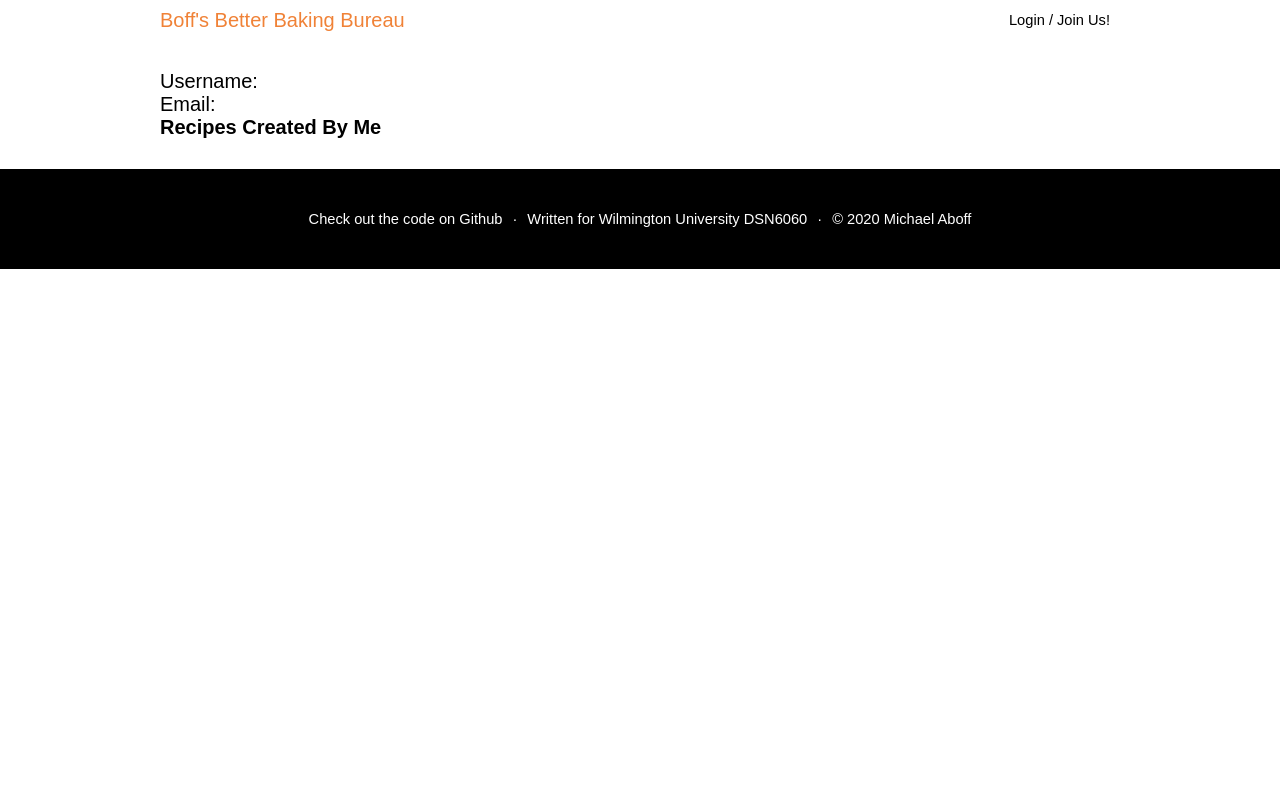
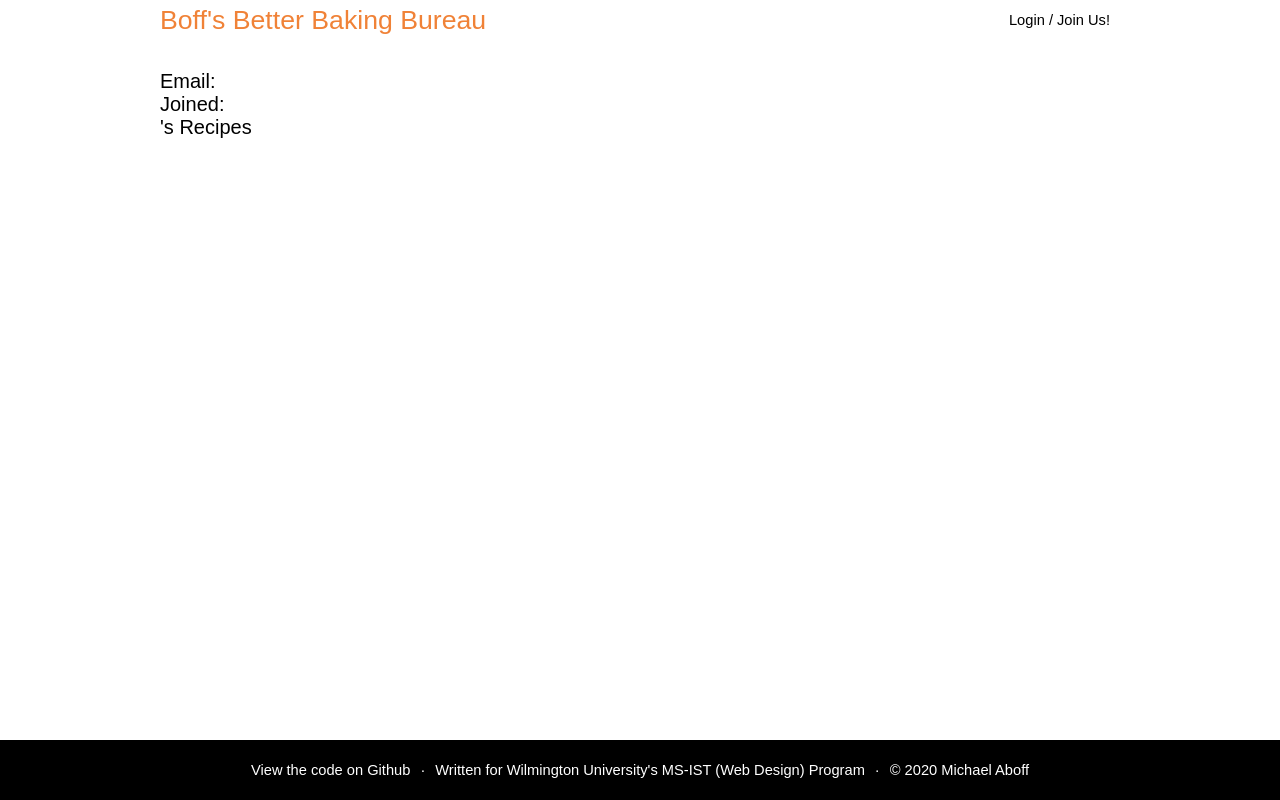
Before and after one commit to mwaboff/BoffMVC, a PHP site: page /app/template/user.phtml in a window 1280 px wide. Run offline with PHP 8.4, Linux system fonts and the light colour scheme; data that the repository does not hold is empty.

Commit message:
fine tuned basic design and fixed footer CSS

```diff
--- a/app/model/User/User.php
+++ b/app/model/User/User.php
@@ -83,7 +83,7 @@
         return [
             "username" => $this->user,
             "email" => $this->email,
-            "create_date" => $this->create_date
+            "join_date" => $this->create_date,
         ];
     }
 
--- a/app/template/core/footer-info.phtml
+++ b/app/template/core/footer-info.phtml
@@ -1,13 +1,13 @@
 <div class="footer-info-container">
 
     <div class="footer-author-section">
-        <a class="footer-github" target="_blank" href="https://github.com/mwaboff/boff-bakery-recipes">
-            Check out the code on Github
+        <a class="footer-link" target="_blank" href="https://github.com/mwaboff/boff-bakery-recipes">
+            View the code on Github
         </a>
         ·
-        <div class="footer-author">
-            Written for Wilmington University DSN6060
-        </div>
+        <a class="footer-link" target="_blank" href="https://www.wilmu.edu/technology/information-systems-technologies.aspx">
+            Written for Wilmington University's MS-IST (Web Design) Program
+        </a>
         ·
         <div class="footer-copyright">© 2020 Michael Aboff</div>
 
--- a/app/template/login.phtml
+++ b/app/template/login.phtml
@@ -1,6 +1,5 @@
 <?php include("core/header.phtml") ?>
 <?php include("navbar/navbar.phtml") ?>
-
 <div class="login-outer-wrapper">
 <div class="login-container">
 
--- a/app/template/recipe-edit-menu.phtml
+++ b/app/template/recipe-edit-menu.phtml
@@ -3,7 +3,7 @@
 if ($RENDER_VARS["editor_status"]) {
 ?>
 
-<a href="?page=recipe&id=<?= isset($RENDER_VARS["id"]) ? $RENDER_VARS["id"] : "" ?>&action=edit">Edit</a>
+<a href="?page=recipe&id=<?= isset($RENDER_VARS["id"]) ? $RENDER_VARS["id"] : "" ?>&action=edit"><img src="app/media/edit.svg" alt="Edit" class="edit-icon"></a>
 
 <?php
 }
--- a/app/template/user-edit-menu.phtml
+++ b/app/template/user-edit-menu.phtml
@@ -3,7 +3,7 @@
 if ($RENDER_VARS["editor_status"]) {
 ?>
 
-<a href="?page=user&uid=<?= isset($RENDER_VARS["uid"]) ? $RENDER_VARS["uid"] : "" ?>&action=edit">Edit</a>
+<a href="?page=user&uid=<?= isset($RENDER_VARS["uid"]) ? $RENDER_VARS["uid"] : "" ?>&action=edit"><img src="app/media/edit.svg" alt="Edit" class="edit-icon"></a>
 
 <?php
 }
--- a/app/template/my-recipes.phtml
+++ b/app/template/user-recipes.phtml
@@ -1,5 +1,8 @@
-<h4>Recipes Created By Me</h4>
 <div class="recipe-container" id="my-recipes-list">
+    <div class="my-recipe-username">
+        <?= isset($RENDER_VARS["username"]) ? $RENDER_VARS["username"] : "" ?>'s Recipes
+    </div>
+
     <?php
     if(isset($RENDER_VARS["my_recipes"])) {
         $RENDER_VARS["recipes"] = $RENDER_VARS["my_recipes"];
--- a/app/template/user.phtml
+++ b/app/template/user.phtml
@@ -2,12 +2,24 @@
 <?php include("navbar/navbar.phtml") ?>
 <div class="content">
 
-<div>Username: <?= isset($RENDER_VARS["username"]) ? $RENDER_VARS["username"] : "" ?></div>
-<div>Email: <?= isset($RENDER_VARS["email"]) ? $RENDER_VARS["email"] : "" ?></div>
+<div class="user-information">
+    <div class="user-name-container">
+        <h1><?= isset($RENDER_VARS["username"]) ? $RENDER_VARS["username"] : "" ?></h1>
+        <div class="user-edit">
+            <?php include("user-edit-menu.phtml") ?>
+        </div>
+    </div>
+    <div class="user-info">
+        <div class="user-email">
+            Email: <?= isset($RENDER_VARS["email"]) ? $RENDER_VARS["email"] : "" ?>
+        </div>
+        <div class="user-joined">
+            Joined: <?=isset($RENDER_VARS["join_date"]) ? $RENDER_VARS["join_date"] : ""?>
+        </div>
+    </div>
+</div>
 
-<?php include("my-recipes.phtml") ?>
-
-<?php include("user-edit-menu.phtml") ?>
+<?php include("user-recipes.phtml") ?>
 
 </div>
 <?php include("core/footer.phtml") ?>
--- a/app/view/Application/css/components.css
+++ b/app/view/Application/css/components.css
@@ -71,3 +71,8 @@
     color: red;
     margin-left: 15px;
 }
+
+.edit-icon {
+    height: 15px;
+    width: 15px;
+}
--- a/app/view/Application/css/footer.css
+++ b/app/view/Application/css/footer.css
@@ -3,8 +3,8 @@
 }
 
 .footer-info-container {
+    align-self: flex-bottom;
     padding: 10px 0px;
-    bottom: 0px;
     background-color: var(--accent-color);
     color: white;
     width: 100%;
@@ -28,7 +28,7 @@
     color: var(--secondary-color);
 }
 
-.footer-github:hover {
+.footer-link:hover {
     color: var(--primary-color);
     transition: var(--transition-speed);
 }
--- a/app/view/Application/css/global-theme.css
+++ b/app/view/Application/css/global-theme.css
@@ -8,7 +8,7 @@
     --text-color: var(--accent-color);
 
     --top-row-height: 40px;
-    --bottom-row-height: 100px;
+    --bottom-row-height: 60px;
     --content-width: 960px;
 
     --border-radius: 4px;
--- a/app/view/Application/css/style.css
+++ b/app/view/Application/css/style.css
@@ -22,17 +22,12 @@
 
     display: flex;
     flex-direction: column;
-    /* grid-template-columns: auto var(--content-width) auto;
-    grid-template-rows: var(--top-row-height) 1fr var(--bottom-row-height) ; */
 }
 
 .content {
-
-    /* grid-column: 2 / 3;
-    grid-row: 2; */
-    /* height: 100%; */
     width: var(--content-width);
     margin: 0 auto;
     background: white;
     padding: 30px 0px;
+    flex: 1;
 }
--- a/app/view/Login/css/login.css
+++ b/app/view/Login/css/login.css
@@ -17,6 +17,7 @@
     padding-bottom: 10px;
     display: flex;
     align-items: center;
+    flex: 1;
 }
 
 .login-container {
@@ -28,6 +29,7 @@
     box-shadow: 0 0 15px -3px rgba(0, 0, 0, 0.2);
     display: flex;
     flex-direction: column;
+
 }
 
 .login-header {
--- a/app/view/Navbar/css/navbar.css
+++ b/app/view/Navbar/css/navbar.css
@@ -4,7 +4,10 @@
     --navbar-text-color: var(--accent-color);
     --navbar-hover-color: var(--primary-color);
     --navbar-background: var(--secondary-color);
+
     --logo-color: var(--primary-color);
+    --logo-size: 20pt;
+    --logo-weight: normal;
 
     --navbar-menu-font-size: 11pt;
 }
@@ -18,9 +21,6 @@
     grid-column: 1 / -1;
     background: rgba(255, 255, 255, 0.836);
     backdrop-filter: blur(5px);
-    /* background-color: var(--navbar-background); */
-
-    /* border-bottom: var(--navbar-bottom-thickness) var(--navbar-bottom-color) solid; */
 }
 
 .navbar-default-background {
@@ -28,7 +28,7 @@
     min-height: var(--top-row-height);
     grid-row: 1;
     grid-column: 1 / -1;
-    /* z-index: -5; */
+    z-index: -5;
     background: white;
 }
 
@@ -44,7 +44,9 @@
 
 .header-logo {
     text-decoration: none;
+    font-size: var(--logo-size);
     color: var(--logo-color);
+    font-weight: var(--logo-weight);
 }
 
 .header-logo:focus {
--- a/app/view/User/User.php
+++ b/app/view/User/User.php
@@ -27,7 +27,7 @@
 $recipe_list = $user->getMyRecipes();
 $RENDER_VARS["my_recipes"] = RecipeView::getRecipeDescriptions($recipe_list);
 
-$RENDER_VARS["css"] = ["app/view/Application/css/recipe-tiles.css"];
+$RENDER_VARS["css"] = ["app/view/User/css/user.css", "app/view/Application/css/recipe-tiles.css"];
 require("app/template/user.phtml");
 
 ?>
```
Also changed, not shown: app/template/recipe.phtml (+21 -5 lines), app/view/Recipe/css/recipe.css (+22 -17 lines), app/view/User/css/user.css (added, +25 -0 lines), app/media/edit.svg (added), app/view/Home/css/home.css (added).
